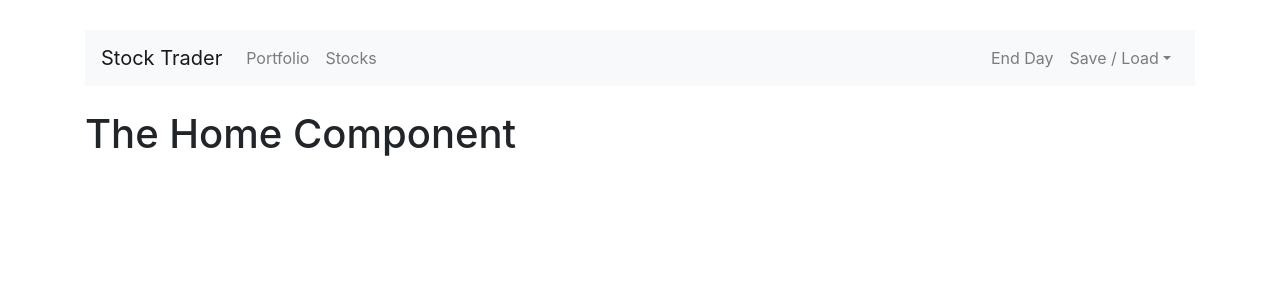
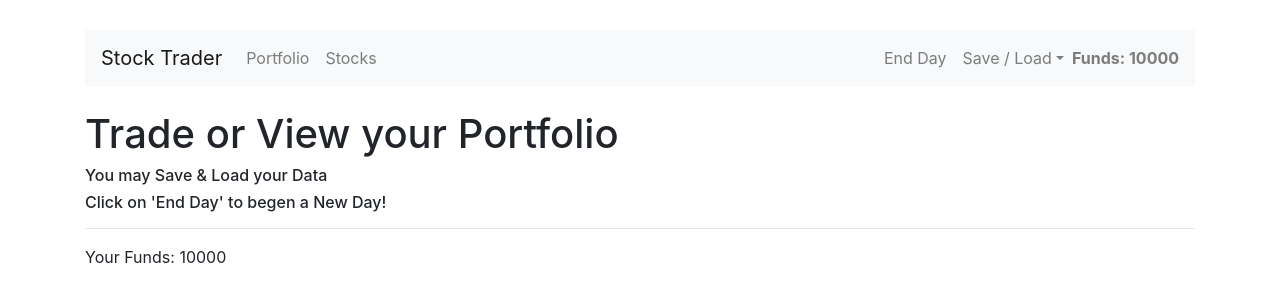
Before and after one commit to cfaguilera20/vue-stock-trader, a Vue app: page / in a window 1280 px wide. Shown: the top 302 px of the page. Built offline with nearby package versions, Linux system fonts and the light colour scheme.

Commit message:
Displaying the Funds

```diff
--- a/src/components/Header.vue
+++ b/src/components/Header.vue
@@ -41,7 +41,19 @@
             <a class="dropdown-item" href="#">Load Data</a>
           </div>
         </li>
+        <li class="nav-item">
+          <strong class="navbar-text">Funds: {{funds}}</strong>
+        </li>
       </ul>
     </div>
   </nav>
 </template>
+<script>
+export default {
+  computed: {
+    funds() {
+      return this.$store.getters.funds;
+    }
+  }
+};
+</script>
--- a/src/components/Home.vue
+++ b/src/components/Home.vue
@@ -1,11 +1,19 @@
 <template>
   <div>
-    <h1>The Home Component</h1>
+    <h1>Trade or View your Portfolio</h1>
+    <h6>You may Save & Load your Data</h6>
+    <h6>Click on 'End Day' to begen a New Day!</h6>
+    <hr>
+    <p>Your Funds: {{ funds}}</p>
   </div>
 </template>
 
 <script>
 export default {
-  components: {}
+  computed: {
+    funds() {
+      return this.$store.getters.funds;
+    }
+  }
 };
 </script>
```
